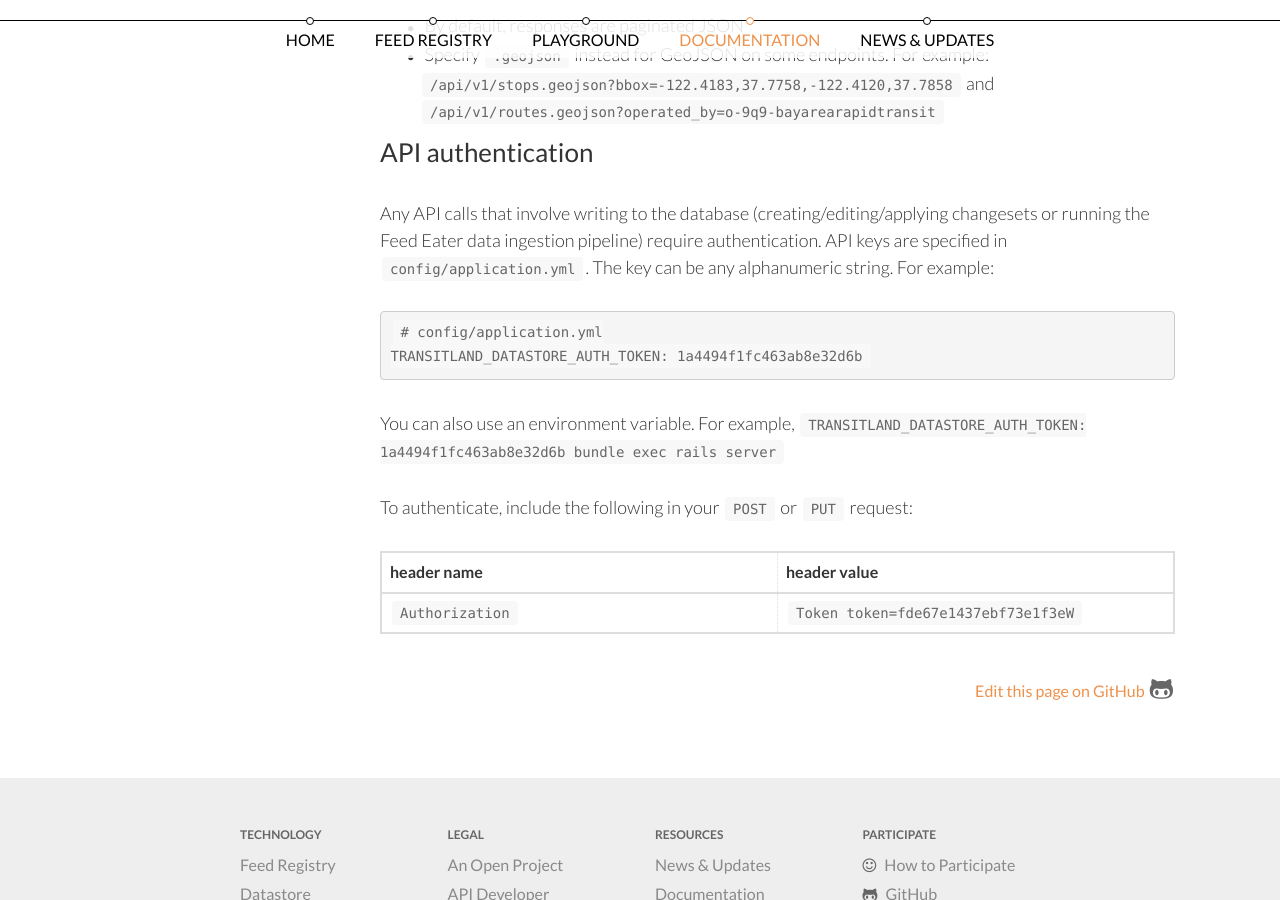
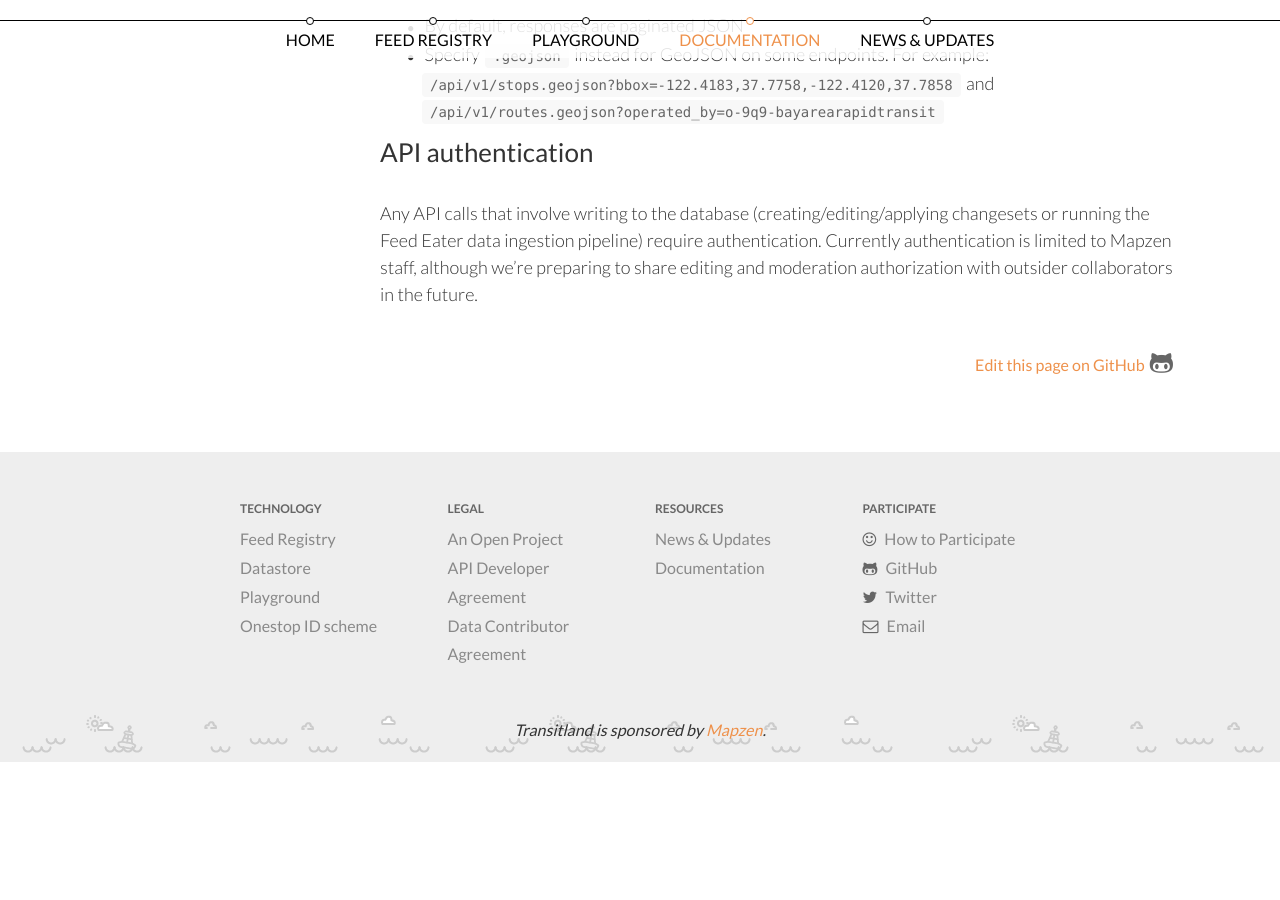
Before and after one commit to transitland/www-transit-land, a Jekyll site: the page built from documentation/datastore/api-endpoints.md, in a window 1280 px wide and 900 px high, scrolled down 4887 px. Built offline with Jekyll 4.4.1, drawn with Linux system fonts in a browser that asks for light colours; nearby versions of some CDN libraries; after the commit the page ends 5713 px from its top, so only the background shows below that.

Commit message:
Datastore API docs: rewrite authentication section

````diff
--- a/documentation/datastore/api-endpoints.md
+++ b/documentation/datastore/api-endpoints.md
@@ -89,17 +89,4 @@
 
 ## API authentication
 
-Any API calls that involve writing to the database (creating/editing/applying changesets or running the Feed Eater data ingestion pipeline) require authentication. API keys are specified in `config/application.yml`. The key can be any alphanumeric string. For example:
-
-```yaml
-# config/application.yml
-TRANSITLAND_DATASTORE_AUTH_TOKEN: 1a4494f1fc463ab8e32d6b
-```
-
-You can also use an environment variable. For example, `TRANSITLAND_DATASTORE_AUTH_TOKEN: 1a4494f1fc463ab8e32d6b bundle exec rails server`
-
-To authenticate, include the following in your `POST` or `PUT` request:
-
-header name   | header value
-------------- | ---------------------------------
-`Authorization` | `Token token=fde67e1437ebf73e1f3eW`
+Any API calls that involve writing to the database (creating/editing/applying changesets or running the Feed Eater data ingestion pipeline) require authentication. Currently authentication is limited to Mapzen staff, although we're preparing to share editing and moderation authorization with outsider collaborators in the future.
````
